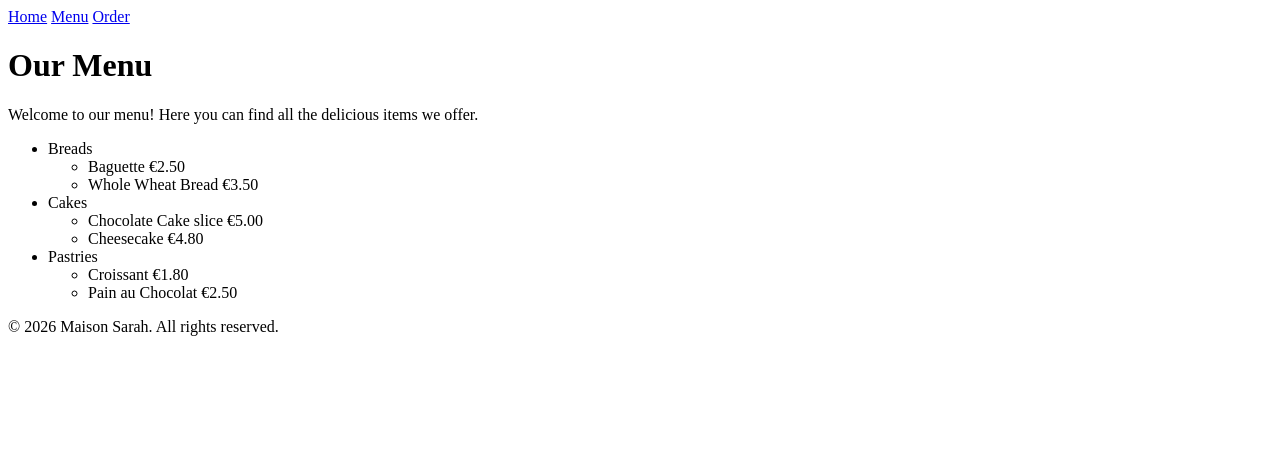
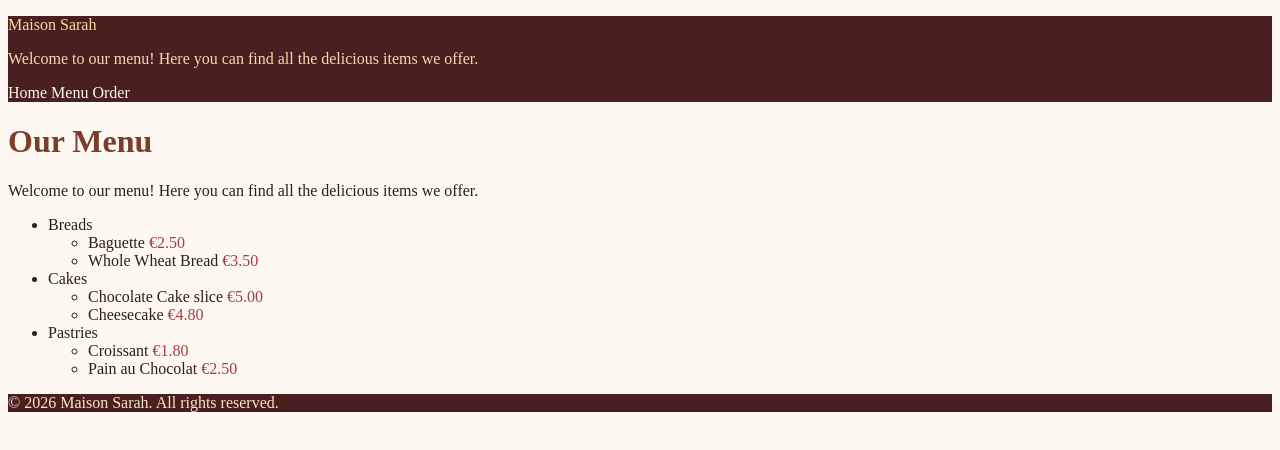
Before and after one commit to sandraaurielle20/Maison-Sarah, a plain HTML site: page menu.html in a window 1280 px wide. Drawn offline with Linux system fonts and the light colour scheme.

Commit message:
Add base stylesheet with palette and nav styling

```diff
--- a/menu.html
+++ b/menu.html
@@ -4,9 +4,12 @@
     <meta charset="UTF-8">
     <meta name="viewport" content="width=device-width, initial-scale=1.0">
     <title>Menu - Maison Sarah</title>
+    <link rel="stylesheet" href="styles.css">
 </head>
 <body>
     <header>
+        <p class="brand">Maison Sarah</p>
+        <p class="tagline">Welcome to our menu! Here you can find all the delicious items we offer.</p>
         <nav>
             <a href="index.html">Home</a>
             <a href="menu.html">Menu</a>
@@ -19,18 +22,18 @@
     <ul>
         <li>Breads</li>
         <ul>
-            <li>Baguette <span>€2.50 </span></li>
-            <li>Whole Wheat Bread <span>€3.50</span></li>
+            <li>Baguette <span class="price">€2.50 </span></li>
+            <li>Whole Wheat Bread <span class="price">€3.50</span></li>
         </ul>
         <li>Cakes</li>
         <ul>
-            <li>Chocolate Cake slice <span>€5.00</span></li>
-            <li>Cheesecake <span>€4.80</span></li>
+            <li>Chocolate Cake slice <span class="price">€5.00</span></li>
+            <li>Cheesecake <span class="price">€4.80</span></li>
         </ul>
         <li>Pastries</li>
         <ul>
-            <li>Croissant <span>€1.80</span></li>
-            <li>Pain au Chocolat <span>€2.50</span></li>
+            <li>Croissant <span class="price">€1.80</span></li>
+            <li>Pain au Chocolat <span class="price">€2.50</span></li>
         </ul>
 </main>
 <footer>
--- /dev/null
+++ b/styles.css
@@ -0,0 +1,44 @@
+body {
+  background-color: #fdf8f2;
+  color: #2e1f1a;
+}
+
+header {
+  background-color: #4a1f1f;
+  color: #d2cec7;
+}
+h1,
+h2 {
+  color: #7a3e2b;
+}
+nav a {
+  color: #fff8e7;
+  text-decoration: none;
+}
+.brand {
+  color: #ffd7a0;
+}
+.tagline {
+  color: #5c4033;
+}
+.price {
+  color: #a63d40;
+}
+header,
+footer {
+  background-color: #4a1f1f;
+  color: #f8e7c9;
+}
+
+nav a {
+  color: #fff8e7;
+  text-decoration: none;
+}
+
+.brand {
+  color: #ffd7a0;
+}
+
+.tagline {
+  color: #f3d9b1;
+}
```
Also changed, not shown: index.html (+2 -0 lines), order.html (+2 -0 lines).
